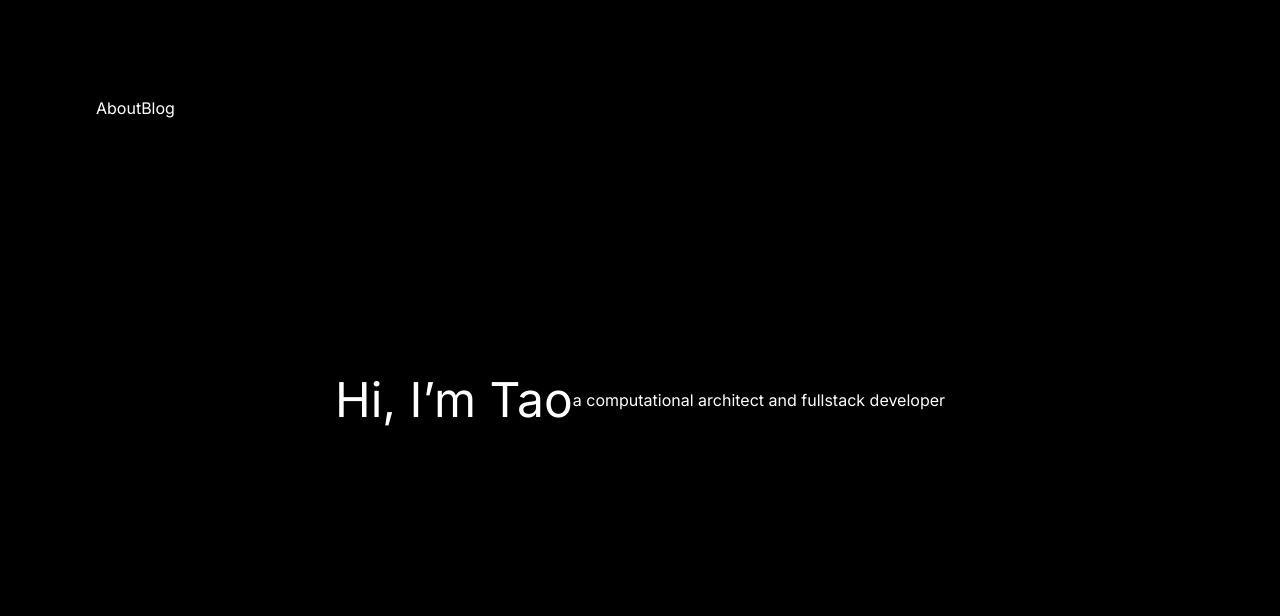
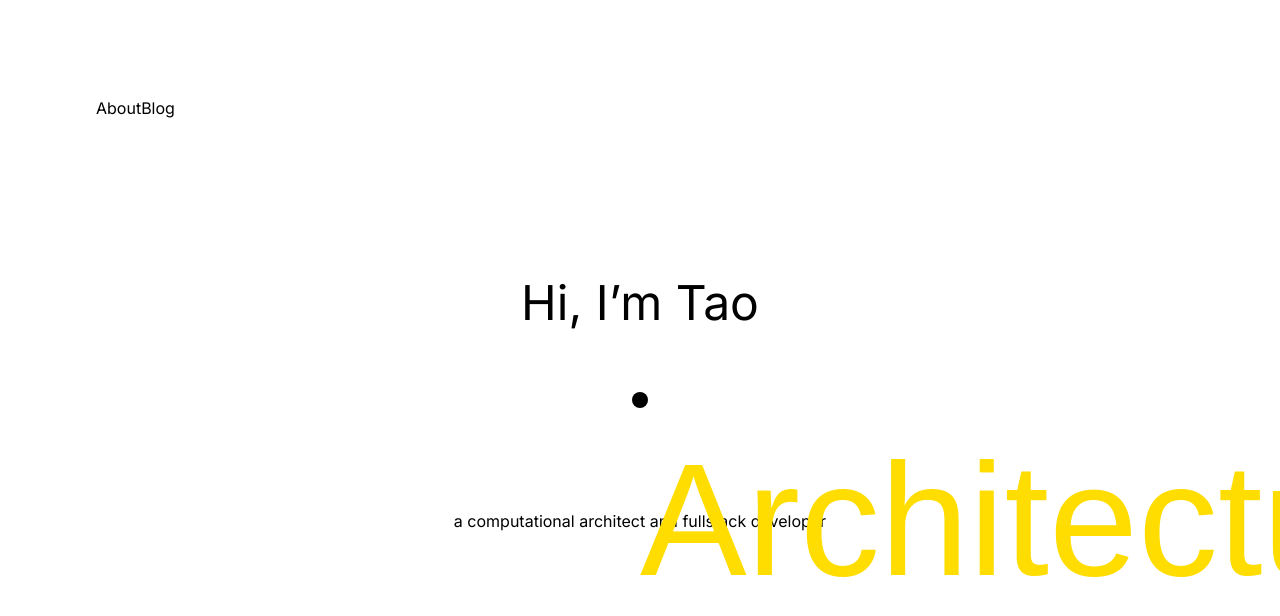
Before and after one commit to Abstractmachina/website_v2, a Next.js app: page / in a window 1280 px wide. Shown: the top 616 px of the page. Built offline with nearby package versions, Linux system fonts and the light colour scheme.

Commit message:
dial working. trying to add category banners

```diff
--- a/app/globals.css
+++ b/app/globals.css
@@ -11,22 +11,43 @@
 @media (prefers-color-scheme: light) {
   :root {
     --foreground-rgb: 255, 255, 255;
-    --background-start-rgb: 0, 0, 0;
-    --background-end-rgb: 0, 0, 0;
+    --background-start-rgb: 255, 255, 255;
+    --background-end-rgb: 255, 255, 255;
   }
 }
 
+/* @layer base {
+  @font-face {
+    font-family: Monolisk;
+    font-weight: 400;
+    src: url(/assets/monolisk_black.woff) format("woff");
+  }
+} */
+
 body {
-  color: rgb(var(--foreground-rgb));
+  /* color: rgb(var(--foreground-rgb));
   background: linear-gradient(
       to bottom,
       transparent,
       rgb(var(--background-end-rgb))
     )
-    rgb(var(--background-start-rgb));
+    rgb(var(--background-start-rgb)); */
 }
+
+
+
 
 h1 {
 
 	font-size: 3rem;
 }
+
+
+.categoryBanner {
+  position:fixed;
+    color: rgb(255, 221, 0);
+    text-align: center;
+    font-family: "Monolisk Black", sans-serif;
+    font-size: 10em;
+    z-index: 4;
+}
--- a/components/mouseDial.tsx
+++ b/components/mouseDial.tsx
@@ -5,8 +5,9 @@ import { motion } from "framer-motion";
 import React, { useState } from "react";
 
 function MouseDial() {
-
-    const centerX = Math.round(window.innerWidth / 2);
+  const centerX = Math.round( window.innerWidth / 2);
+  const lineWidthThreshold = 150;
+  const rotationThreshold = 200;
   const [x, setX] = useState(centerX);
   const [y, setY] = useState(Math.round(window.innerHeight / 2));
 
@@ -15,41 +16,79 @@ function MouseDial() {
     setY(e.pageY);
   };
 
-    const distanceToCenter = () :number => {
+  const distanceToCenter_signed = (): number => {
     return centerX - x;
-    }
+  };
 
-    const translateRotation = () : number => {
-        return map(-1*distanceToCenter(), 0, centerX, 0, 90);
+  const translateRotation = (): number => {
+    if (Math.abs(distanceToCenter_signed()) < rotationThreshold) return 0;
+
+    const val = map(
+      Math.abs(distanceToCenter_signed()),
+      rotationThreshold,
+      centerX,
+      0,
+      100
+    );
+    const sign =
+      (distanceToCenter_signed() * -1) / Math.abs(distanceToCenter_signed());
+    // angle caps at 90
+    return val > 90 || val < -90 ? 90 * sign : val * sign;
   };
 
   const translateWidth = (): number => {
-        return map(Math.abs(distanceToCenter()), 2, centerX, 0, window.innerHeight+100);
-    }
+    const dist_unsigned = Math.abs(distanceToCenter_signed());
+    if (dist_unsigned < lineWidthThreshold) return 0;
+    return map(
+      Math.abs(distanceToCenter_signed()),
+      lineWidthThreshold,
+      rotationThreshold,
+      0,
+      window.innerWidth + 100
+    );
+  };
+
+  const translateX = (): number => {
+    return (x - centerX) * 0.3;
+  };
 
   return (
     <div
-      id="circle"
       onMouseMove={handleMouse}
       className="flex fixed min-w-full min-h-full top-0 left-0 justify-center items-center"
     >
       <motion.div>
-            <h1>Hi, I&rsquo;m Tao</h1>
-
+        <h1 className="categoryBanner">Architecture</h1>
       </motion.div>
 
+      {/* center circle */}
+      <div className="fixed w-4 h-4 bg-black rounded-full"></div>
+      {/* Hi Im Tao */}
       <motion.div
-        className="h-1 fixed bg-black"
+        className="fixed top-1/3"
+        style={{
+          x: translateX(),
+        }}
+      >
+        <h1>Hi, I&rsquo;m Tao</h1>
+      </motion.div>
+      {/* center line */}
+      <motion.div
+        className="h-px fixed bg-black"
         style={{
           rotateZ: translateRotation(),
           width: translateWidth(),
         }}
+      ></motion.div>
+      {/* tag line */}
+      <motion.div
+        className="fixed bottom-1/3"
+        style={{
+          x: translateX() * -1,
+        }}
       >
+        <p>a computational architect and fullstack developer</p>
       </motion.div>
-          <motion.div>
-
-          </motion.div>
-          <p>a computational architect and fullstack developer</p>
     </div>
   );
 }
```
Also changed, not shown: assets/monolisk_black.woff (added). Lines whose indentation alone changed are shown as unchanged.
